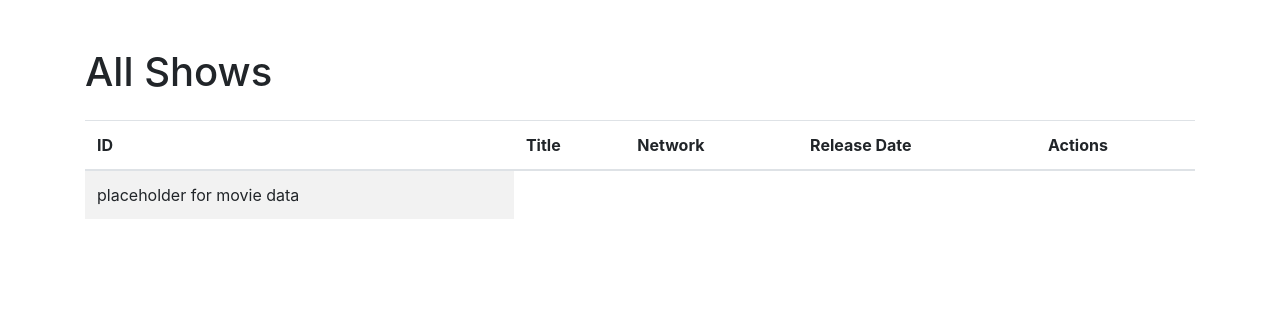
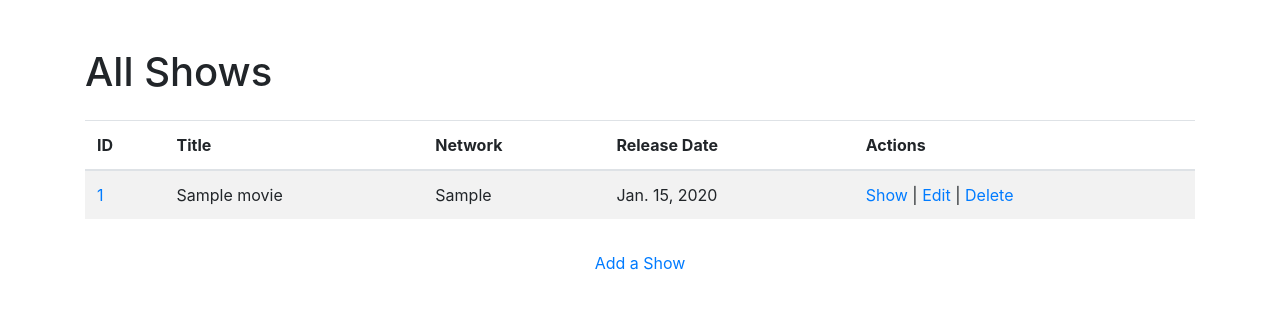
Before and after one commit to jamscodes/django_chapter, a Django app: page /shows/ in a window 1280 px wide. Shown: the top 309 px of the page. Run offline with Django 3.2, Linux system fonts and the light colour scheme; tables that the repository leaves empty hold one stand-in row (values such as "Sample post"); some libraries are stand-ins or nearby versions.

Commit message:
Fix error and finish init build of tv_shows_proj

```diff
--- a/django_orm/tv_shows_proj/tv_shows_app/templates/shows.html
+++ b/django_orm/tv_shows_proj/tv_shows_app/templates/shows.html
@@ -11,7 +11,7 @@
             <div class="col-12 mb-3">
                 <h1>All Shows</h1>
             </div>
-            <div class="col-12">
+            <div class="col-12 mb-3">
                 <table class="table table-striped">
                     <thead>
                         <tr>
@@ -23,11 +23,20 @@
                         </tr>
                     </thead>
                     <tbody>
+                        {% for show in shows %}
                         <tr>
-                            <td>placeholder for movie data</td>
+                            <td><a href="/shows/{{show.id}}/">{{show.id}}</a></td>
+                            <td>{{show.title}}</td>
+                            <td>{{show.network}}</td>
+                            <td>{{show.release_date}}</td>
+                            <td><a href="/shows/{{show.id}}/">Show</a> | <a href="/shows/{{show.id}}/edit/">Edit</a> | <a href="/shows/{{show.id}}/delete/">Delete</a></td>
                         </tr>
+                        {% endfor %}
                     </tbody>
                 </table>
+            </div>
+            <div class="col-12 text-center">
+                <p><a href="/shows/new/">Add a Show</a></p>
             </div>
         </div>
     </div>
--- a/django_orm/tv_shows_proj/tv_shows_app/urls.py
+++ b/django_orm/tv_shows_proj/tv_shows_app/urls.py
@@ -2,10 +2,12 @@ from django.urls import path
 from . import views, actions
 
 urlpatterns = [
+    path('', views.new_show),
     path('shows/', views.shows),
     path('shows/new/', views.new_show),
     path('shows/<int:show_id>/', views.show_details),
     path('shows/<int:show_id>/edit/', views.edit_show),
     path('add_show/', actions.add_show),
-    path('edit_show/', actions.edit_show)
+    path('edit_show/', actions.edit_show),
+    path('shows/<int:show_id>/delete/', actions.delete_show)
 ]
--- a/django_orm/tv_shows_proj/tv_shows_app/views.py
+++ b/django_orm/tv_shows_proj/tv_shows_app/views.py
@@ -5,7 +5,7 @@ from .models import Movie
 
 def shows(request):
     context = {
-        'shows': 'shows' # needs to be the queryset of all shows
+        'shows': Movie.objects.all()
     }
     return render(request, 'shows.html', context)
 
```
Also changed, not shown: django_orm/tv_shows_proj/tv_shows_app/actions.py (+9 -5 lines).
